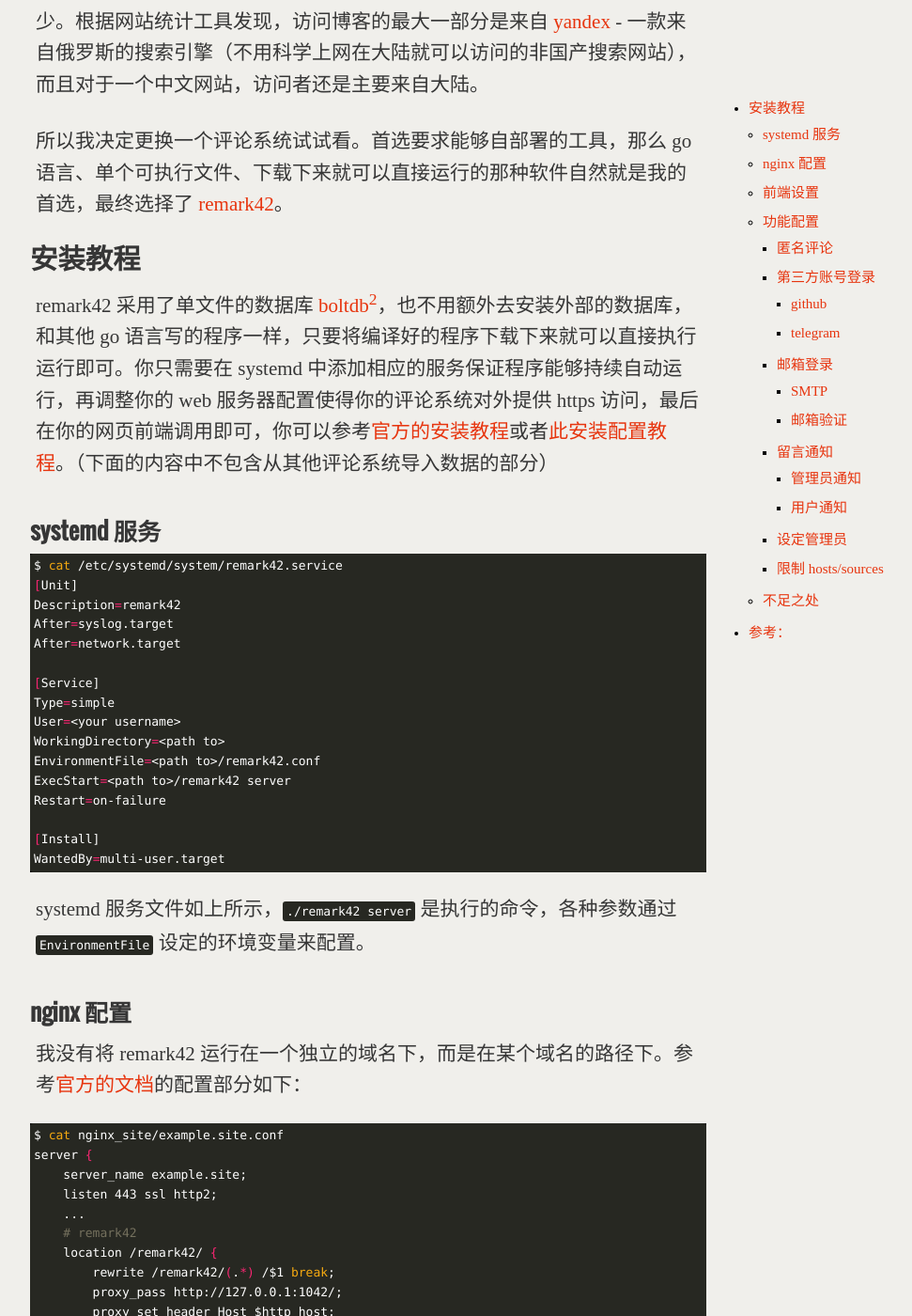
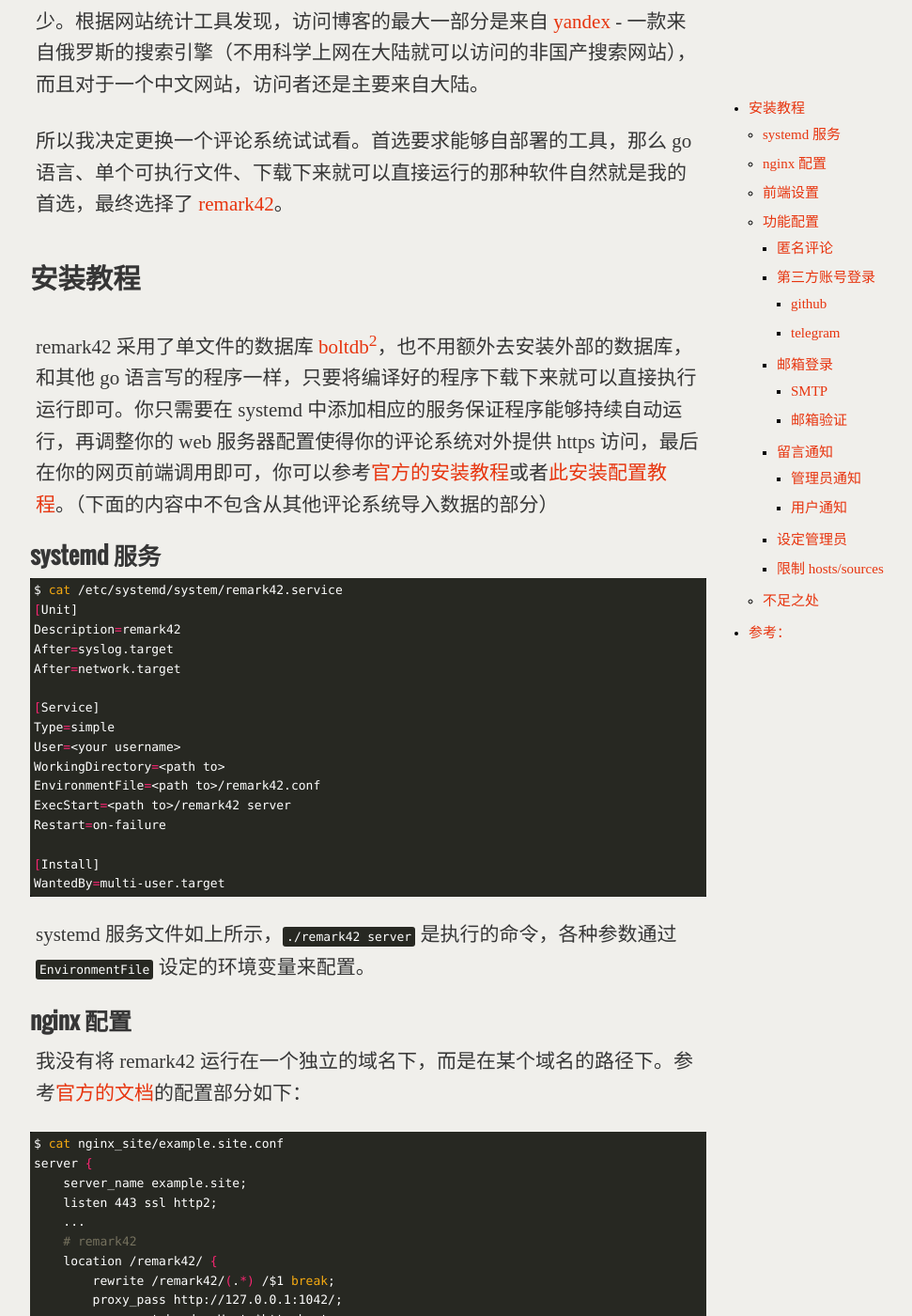
Before and after one commit to xavierskip/xavierskip.github.io, a Jekyll site: the page built from _posts/2024-06-21-remark42.md, in a window 1280 px wide and 1400 px high, scrolled down 607 px. Shown: the whole window at 94% size, without its empty margins (248-1219 px from the left). Built offline with Jekyll 4.4.1, drawn with Linux system fonts in a browser that asks for light colours; comment, search, counter and statistics services are not loaded; a style sheet for code colours, icons or effects is not loaded.

Commit message:
change css h2 margin

```diff
--- a/_layouts/about.html
+++ b/_layouts/about.html
@@ -7,6 +7,7 @@
     {% include toc.html html=content %}
   </div>
 </div>
+<style type="text/css">@import url(/media/css/pygments.css);</style>
 <section class="post">{{ content }}</section>
 {% if page.comments %}
 {% include remark42.html %}
--- a/media/css/style.css
+++ b/media/css/style.css
@@ -141,13 +141,13 @@
     width: 98%;
 }
 .post h2{
+  margin: 1.2em 0 1em 0;
+}
+.post h3 {
   margin: 0.5em 0 0.2em 0;
 }
-.post h3 {
-  margin: 1.2em 0 0 0;
-}
 .post h4 {
-  margin: 1em 0 0 0;
+  margin: 0.2em 0 0.2em 0;
 }
 .post p {
   margin: 6px;
```
